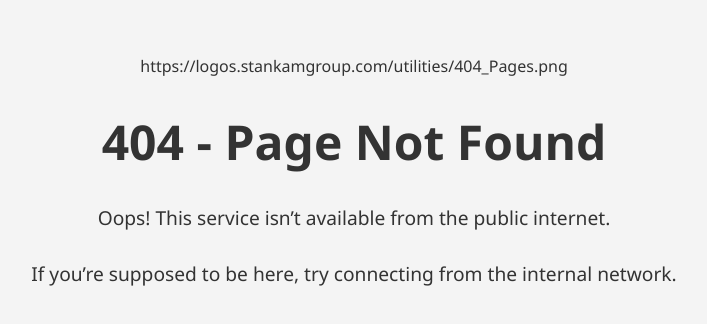
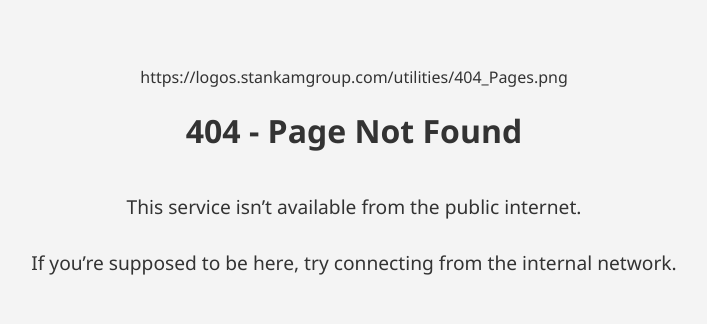
Before and after one commit to mstanka11/404-page, a plain HTML site: page index.html in a window 1280 px wide. Shown: the part 244-568 px from the top of the page, without its empty margins (286-993 px from the left). Drawn offline with Linux system fonts and the light colour scheme.

Commit message:
Update index.html

```diff
--- a/index.html
+++ b/index.html
@@ -19,12 +19,11 @@
       padding: 20px;
     }
     img {
-      max-width: 250px;
+      max-width: 300px;
       margin-bottom: 20px;
     }
     h1 {
-      font-size: 3em;
-      margin-bottom: 10px;
+     px;
     }
     p {
       font-size: 1.2em;
@@ -35,7 +34,7 @@
 <body>
   https://logos.stankamgroup.com/utilities/404_Pages.png
   <h1>404 - Page Not Found</h1>
-  <p>Oops! This service isn’t available from the public internet.</p>
+  <p>This service isn’t available from the public internet.</p>
   <p>If you’re supposed to be here, try connecting from the internal network.</p>
 </body>
 </html>
```
